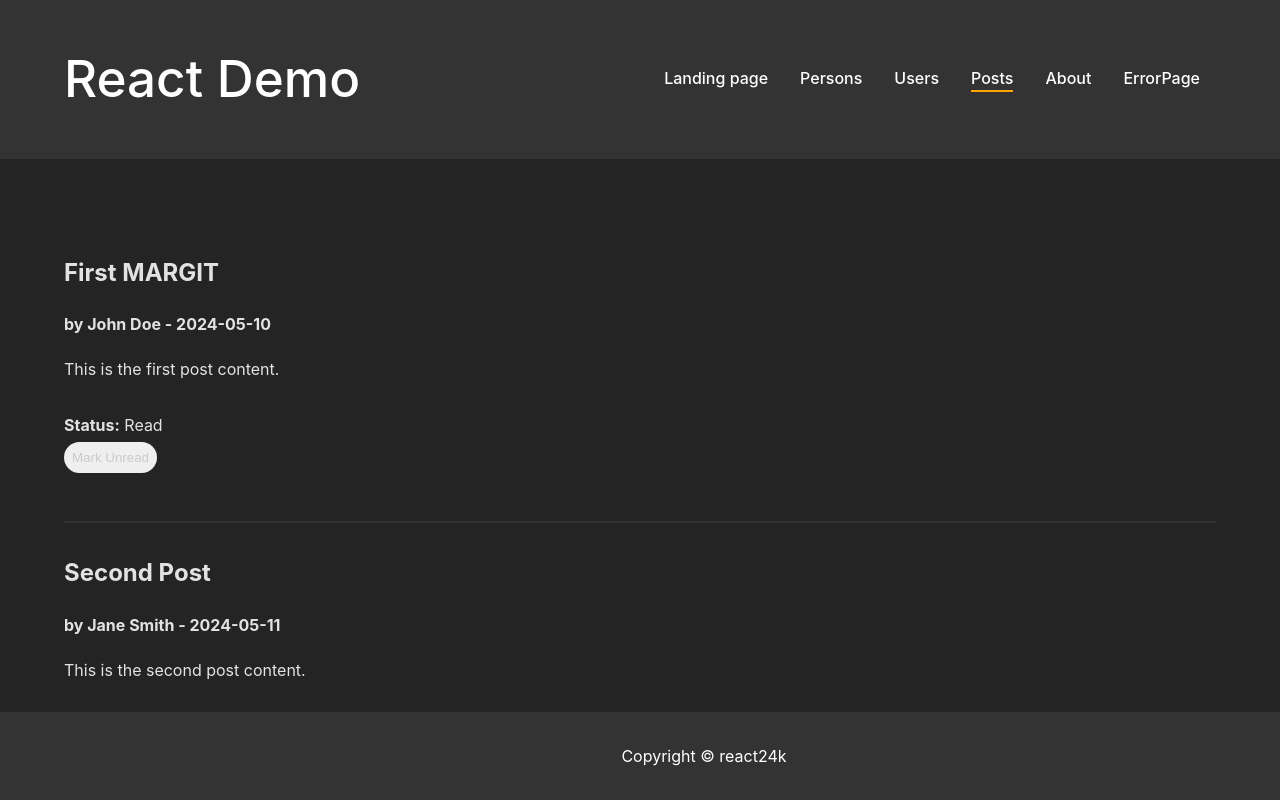
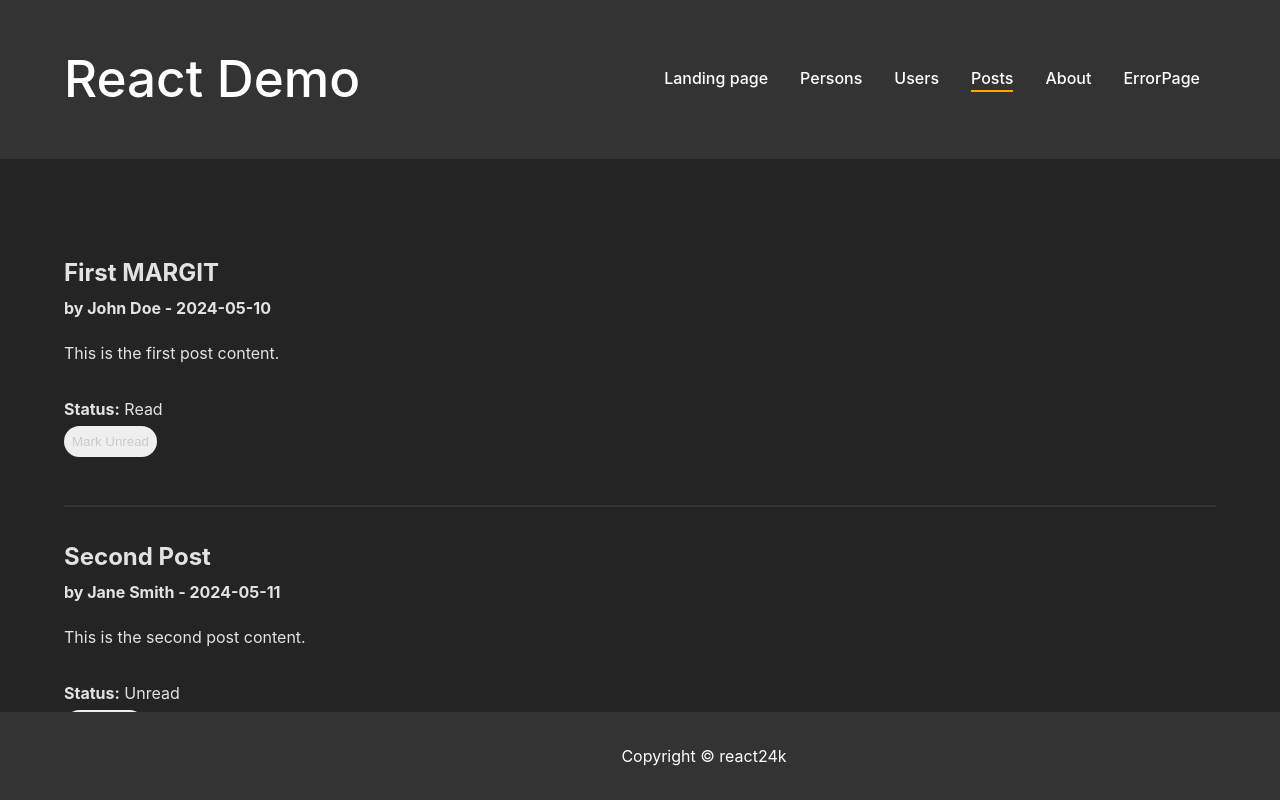
Before and after one commit to tauoms/react_basics, a React (Vite) app in the folder react-demo-router_example/: page /posts in a window 1280 px wide. Shown: the top 800 px of the page. Built offline with nearby package versions, Linux system fonts and the light colour scheme; no server answers; data requests are answered from the project's data file.

Commit message:
Style post headings

```diff
--- a/react-demo-router_example/src/index.css
+++ b/react-demo-router_example/src/index.css
@@ -47,6 +47,11 @@ a.active::after {
   transition: all ease 0.3s;
 }
 
+h1 {
+  font-size: 3.2em;
+  line-height: 1.1;
+}
+
 h1 a {
   color: white;
 }
@@ -82,10 +87,6 @@ main {
   padding: 4rem;
 }
 
-h1 {
-  font-size: 3.2em;
-  line-height: 1.1;
-}
 .boxes {
   display: grid;
   grid-template-columns: repeat(3, 1fr);
@@ -108,7 +109,11 @@ h1 {
 
 .post h2 {
   margin-top: 2rem;
-  margin-bottom: 0.5rem;
+  margin-bottom: 0.3rem;
+}
+
+.post h4 {
+  margin-top: 0;
 }
 
 .post p {
```
